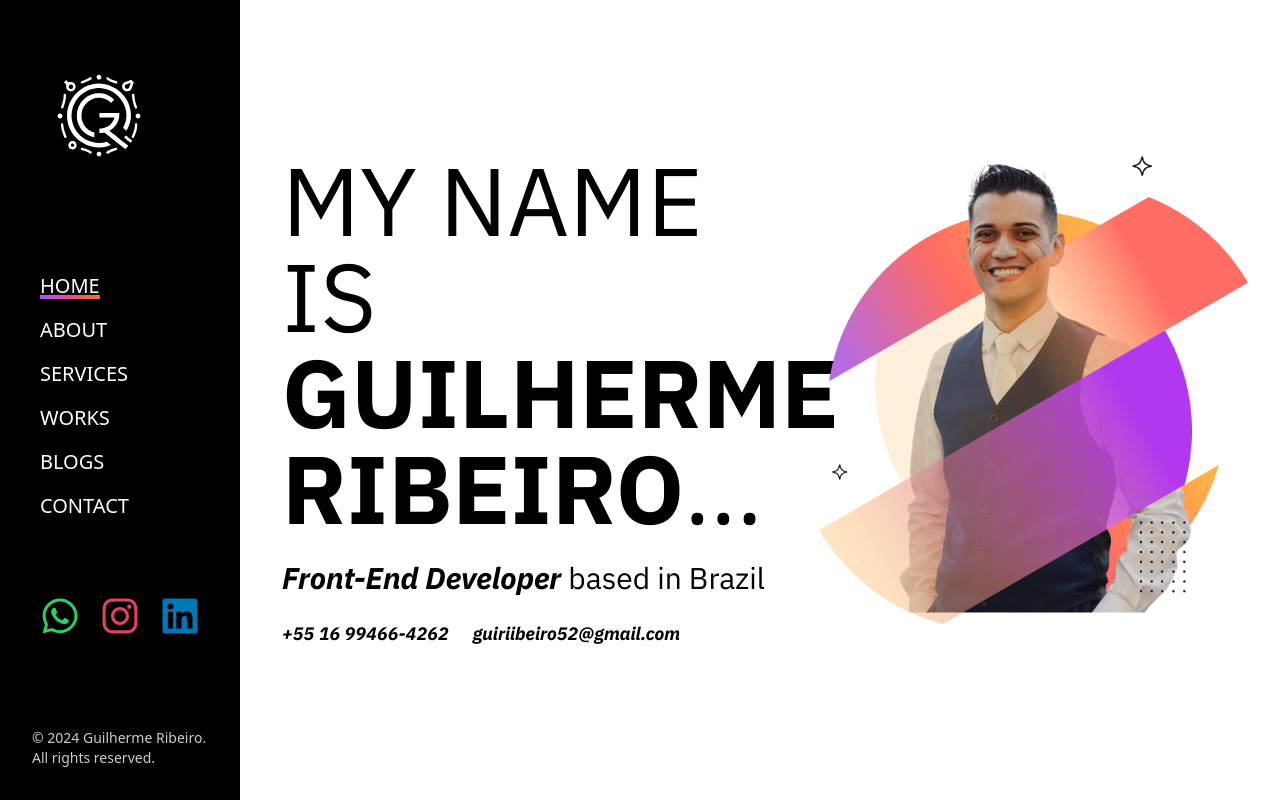
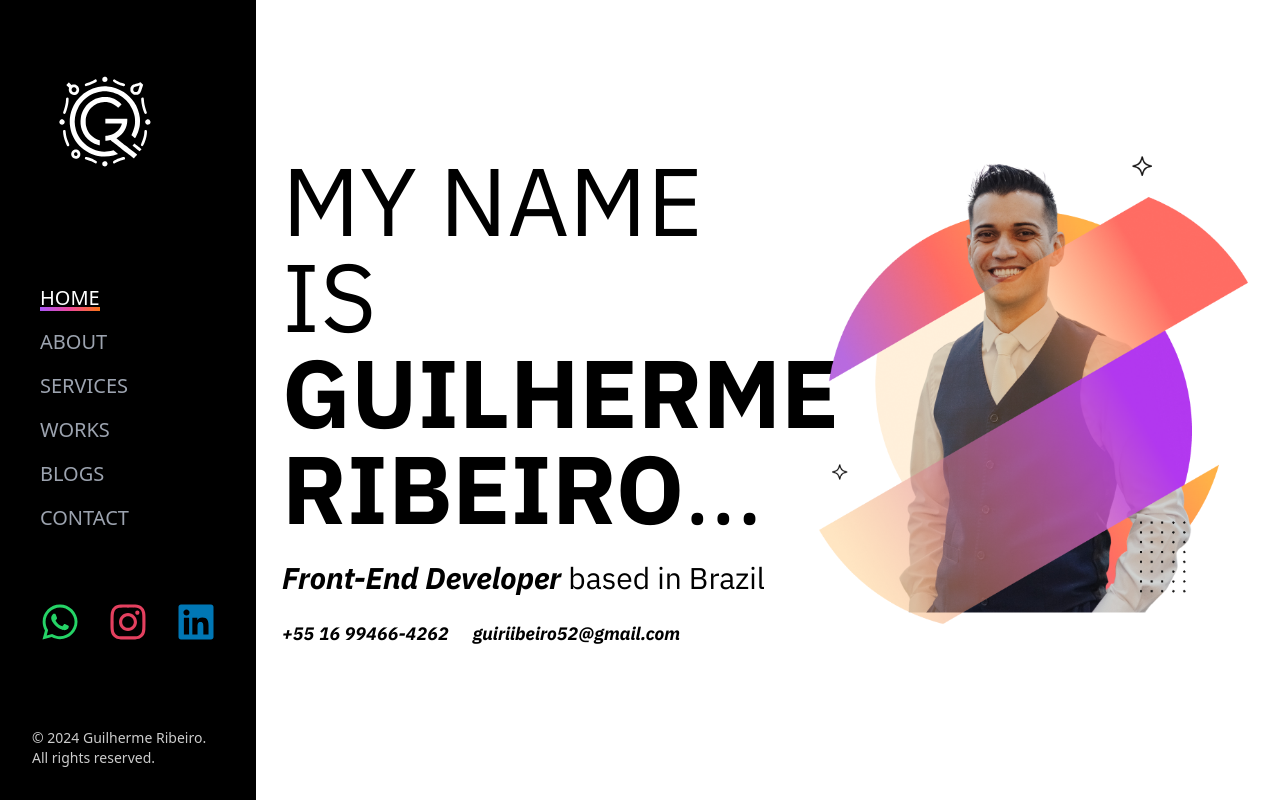
Before and after one commit to GuiRibeiro52/portifolio-sidebar, a React (Vite) app: page / in a window 1280 px wide. Built offline with nearby package versions, Linux system fonts and the light colour scheme.

Commit message:
chore: página about criada

```diff
--- a/src/components/Sidebar.jsx
+++ b/src/components/Sidebar.jsx
@@ -1,5 +1,6 @@
 import { useState } from "react";
 import { FaWhatsapp, FaInstagram, FaLinkedin } from "react-icons/fa";
+import { NavLink } from "react-router-dom";
 
 function Sidebar() {
   const [activeLink, setActiveLink] = useState("home");
@@ -9,24 +10,28 @@ function Sidebar() {
   };
 
   return (
-    <div className="fixed top-0 left-0 h-full w-60 bg-black text-white flex flex-col justify-between">
+    <div className="fixed top-0 left-0 h-full w-64 bg-black text-white flex flex-col justify-between">
       <div>
-        <div className="flex pt-14 px-10"><img src="logoGR.svg" alt="GR logo" className="bg-white size-9/12"/></div>
+        <div className="flex pt-14 px-10">
+          <img src="logoGR.svg" alt="GR logo" className="bg-white size-9/12" />
+        </div>
         <nav className="mt-24 px-10">
-          <ul className="space-y-4 text-xl">
+          <ul className="space-y-4 text-xl text-gray-400">
             {[
-              { id: "home", label: "HOME" },
-              { id: "about", label: "ABOUT" },
-              { id: "services", label: "SERVICES" },
-              { id: "works", label: "WORKS" },
-              { id: "blogs", label: "BLOGS" },
-              { id: "contact", label: "CONTACT" },
+              { id: "home", label: "HOME", path: "/" },
+              { id: "about", label: "ABOUT", path: "/about" },
+              { id: "services", label: "SERVICES", path: "/services" },
+              { id: "works", label: "WORKS", path: "/works" },
+              { id: "blogs", label: "BLOGS", path: "/blogs" },
+              { id: "contact", label: "CONTACT", path: "/contact" },
             ].map((link) => (
               <li key={link.id}>
-                <a
-                  href={`#${link.id}`}
+                <NavLink
+                  to={link.path}
                   onClick={() => handleLinkClick(link.id)}
-                  className="relative text-xl group"
+                  className={({ isActive }) =>
+                    `relative text-xl group ${isActive ? "text-white" : ""}`
+                  }
                 >
                   {link.label}
                   <span
@@ -36,7 +41,7 @@ function Sidebar() {
                         : "scale-x-0 group-hover:scale-x-100"
                     }`}
                   ></span>
-                </a>
+                </NavLink>
               </li>
             ))}
           </ul>
--- a/src/pages/About.jsx
+++ b/src/pages/About.jsx
@@ -1,8 +1,72 @@
+function About() {
+  return (
+    <div className="flex flex-col lg:flex-row items-center justify-center w-full max-w-6xl mx-auto px-8 py-16">
 
-const About = () => {
-  return (
-    <div>About</div>
-  )
+      <div className="lg:w-1/2 text-center lg:text-left flex flex-col">
+        <p className="font-ibmPlex text-lg italic font-semibold">Nice to meet you!</p>
+        <h1 className="text-5xl lg:text-6xl font-bold mt-4 font-ibmPlex">
+          WELCOME TO...
+        </h1>
+        <div className="mt-8">
+          <img
+            src="src/assets/images/Image.png"
+            alt="Guilherme Ribeiro"
+            className="mx-auto w-auto h-auto rounded-full lg:mx-0"
+          />
+        </div>
+        <div className="text-center">
+          <p className="font-ibmPlex italic font-bold text-2xl">Front-End Developer <span className="font-normal not-italic">based in</span> Brazil</p>
+        </div>
+      </div>
+
+
+      <div className="lg:w-1/2 mt-12 lg:mt-0">
+        <div className="grid grid-cols-1 md:grid-cols-2 gap-6 text-lg font-ibmPlex font-bold italic">
+          <div className="flex items-center space-x-3">
+            <span>+55 16 99466-4262</span>
+          </div>
+          <div className="flex items-center space-x-3">
+            <span>35 yrs</span>
+          </div>
+          <div className="flex items-center space-x-3">
+            <span>guiriibeiro52@gmail.com</span>
+          </div>
+          <div className="flex items-center space-x-3">
+            <span>Brazil, Franca</span>
+          </div>
+        </div>
+
+
+        <div className="grid grid-cols-1 md:grid-cols-2 gap-6 mt-10">
+          <div className="font-ibmPlex">
+            <div className="flex gap-3 items-center">
+                <p className="text-5xl font-bold bg-gradient-to-r from-purple-500 via-pink-500 to-orange-500 text-transparent bg-clip-text inline-block w-fit">10+</p>
+                <p className="text-lg font-bold italic leading-none">Years <br />experience...</p>
+            </div>
+            <p className="mt-2 text-gray-700">
+              Hello there! My name is Guilherme Ribeiro. I am a Front-End developer, and I’m very passionate and dedicated to my work.
+            </p>
+          </div>
+          <div className="font-ibmPlex">
+            <div className="flex gap-3 items-center">
+              <p className="text-5xl font-bold bg-gradient-to-r from-purple-500 via-pink-500 to-orange-500 text-transparent bg-clip-text inline-block w-fit">14</p>
+              <p className="text-lg font-bold italic leading-none">Clients <br />Worldwide...</p>
+            </div>
+            <p className="mt-2 text-gray-700">
+              With 10+ years experience as a professional graphic designer, I have acquired the skills and knowledge necessary to make your project a success.
+            </p>
+          </div>
+        </div>
+
+        {/* Citação */}
+        <div className="bg-black text-white p-6 mt-10 rounded-lg">
+          <p className="italic text-lg">
+            “Lorem ipsum dolor sit amet, consectetur adipiscing elit. Faucibus sed sit ultrices et sed metus sollicitudin.”
+          </p>
+        </div>
+      </div>
+    </div>
+  );
 }
 
-export default About
+export default About;
```
